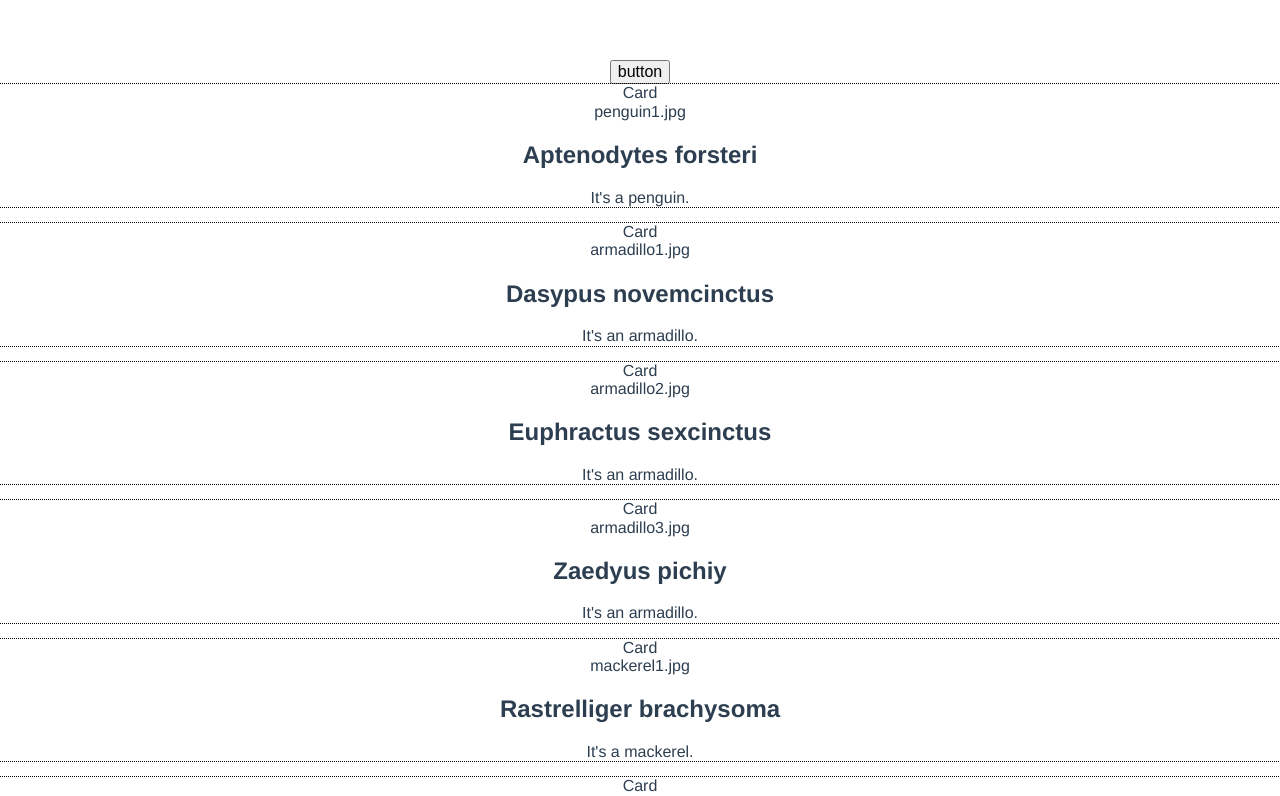
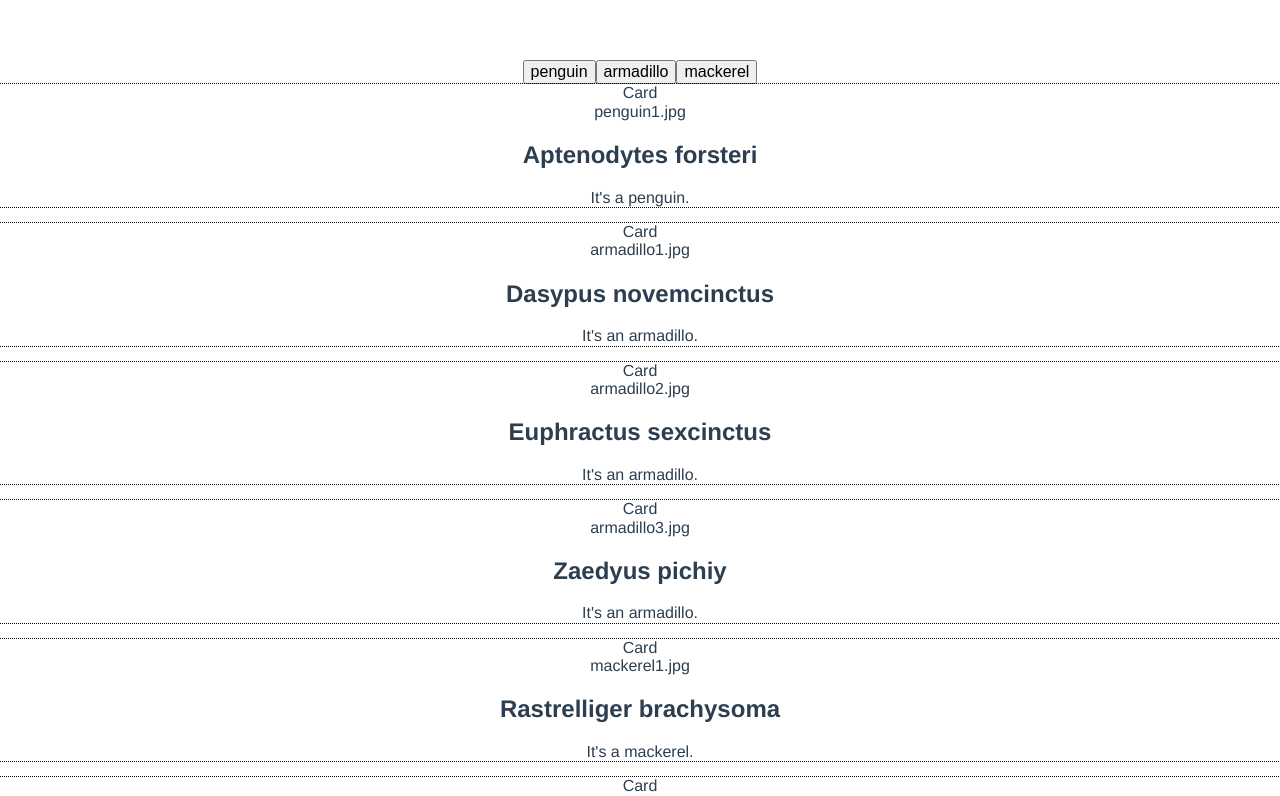
Before and after one commit to pengfluf/vue-animals, a Vue app: page / in a window 1280 px wide. Shown: the top 796 px of the page. Built offline with nearby package versions, Linux system fonts and the light colour scheme.

Commit message:
Basic Functionality

```diff
--- a/src/components/Toolbar.vue
+++ b/src/components/Toolbar.vue
@@ -1,13 +1,29 @@
 <template>
   <div class="toolbar">
-    <button>button</button>
+    <button
+      v-for="family in this.$store.getters.families"
+      @click="handleClick"
+    >
+      {{family}}
+    </button>
   </div>
 </template>
 
 <script>
-
 export default {
   name: 'toolbar',
+  methods: {
+    handleClick(event) {
+      const store = this.$store;
+      const text = event.target.innerText;
+      const i = store.getters.families.indexOf(text);
+      if (text === store.state.db[i].family && store.state.db[i].enabled) {
+        store.commit('disableFamily', i);
+      } else {
+        store.commit('enableFamily', i);
+      }
+    },
+  },
 };
 </script>
 
--- a/src/store.js
+++ b/src/store.js
@@ -1,3 +1,4 @@
+/* eslint-disable */
 import Vue from 'vue';
 import Vuex from 'vuex';
 
@@ -10,9 +11,12 @@ const store = new Vuex.Store({
     db,
   },
   mutations: {
-    toggleCategory(state) {
-      return state;
+    disableFamily(state, i) {
+      state.db[i].enabled = false;
     },
+    enableFamily(state, i) {
+      state.db[i].enabled = true;
+    }
   },
   getters: {
     enabledAnimals: (state) => {
```
